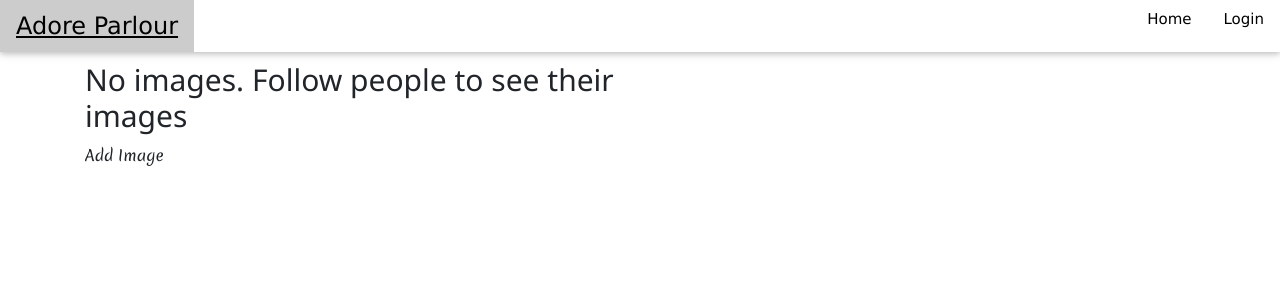
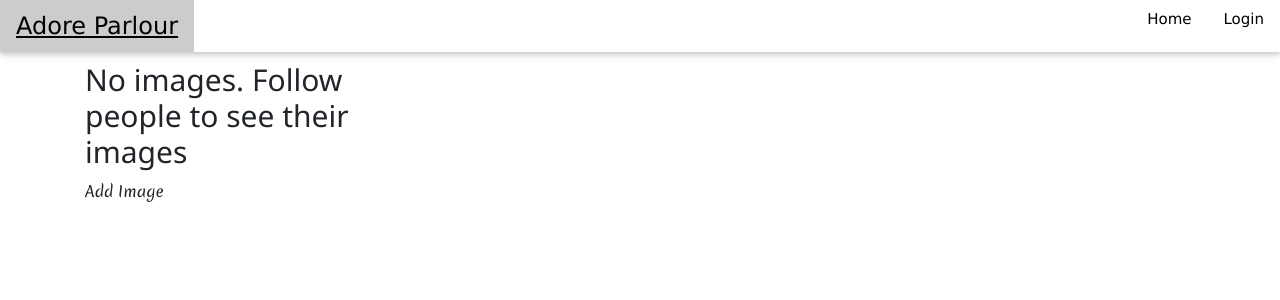
Before and after one commit to IKERRIZ/Smart-Parlour, a Django app: a page that uses parl/templates/hairstyle.html in a window 1280 px wide. Shown: the top 300 px of the page. Run offline with Django 3.2, Linux system fonts and the light colour scheme; some libraries are stand-ins or nearby versions.

Commit message:
Add hairstyle content

```diff
--- a/parl/templates/hairstyle.html
+++ b/parl/templates/hairstyle.html
@@ -6,7 +6,7 @@
 
 <div class="container">
     <div class="row">
-        <div class="col-md-6">
+        <div class="col-md-4">
     {%for image in all_images%}
 
     <div class="card">
@@ -48,7 +48,7 @@
                 </div>
 
 
-            </div>
+            </div><br> <br>
 
             {% empty %}
             <h2>No images. Follow people to see their images</h2>
```
